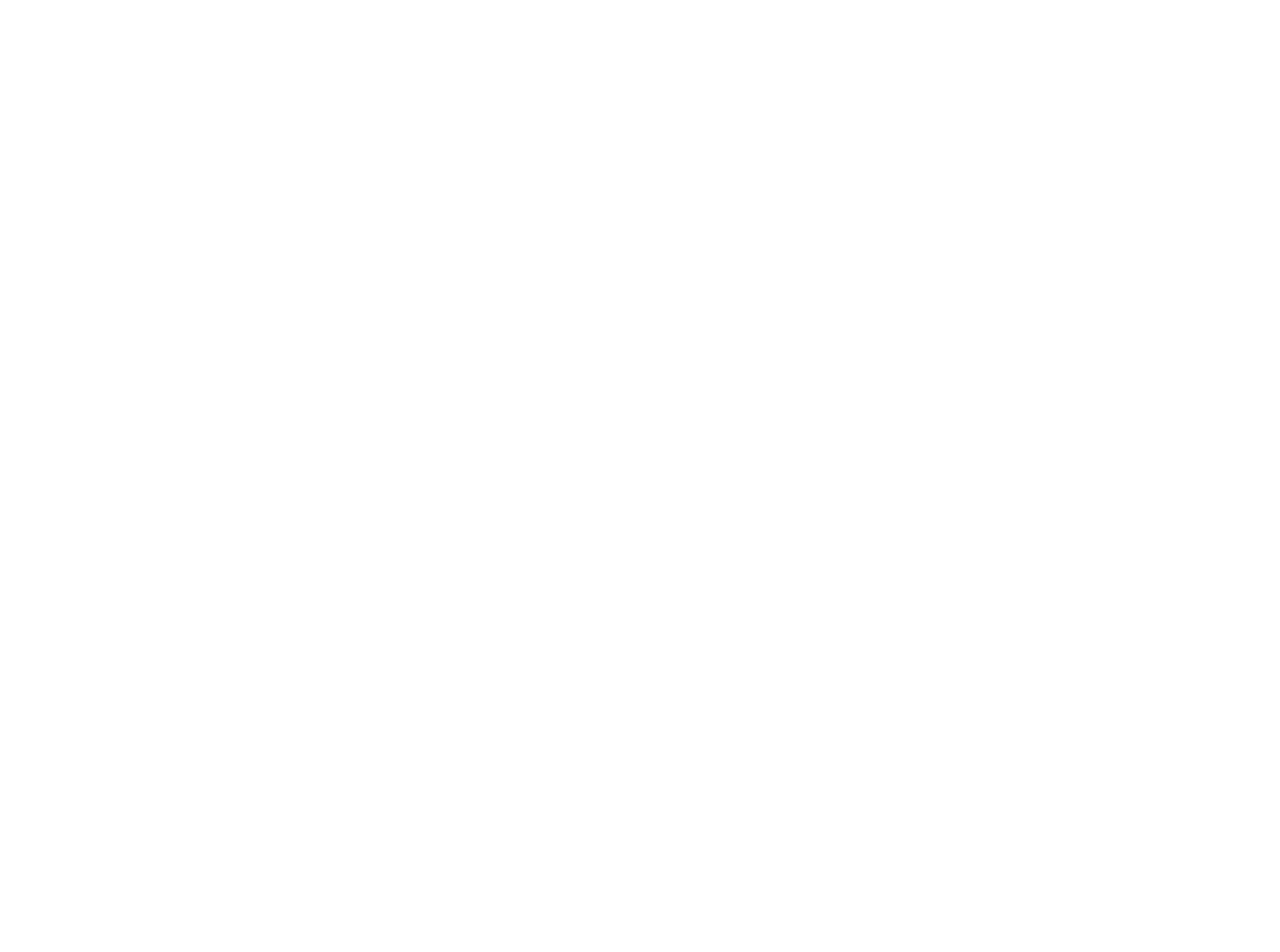
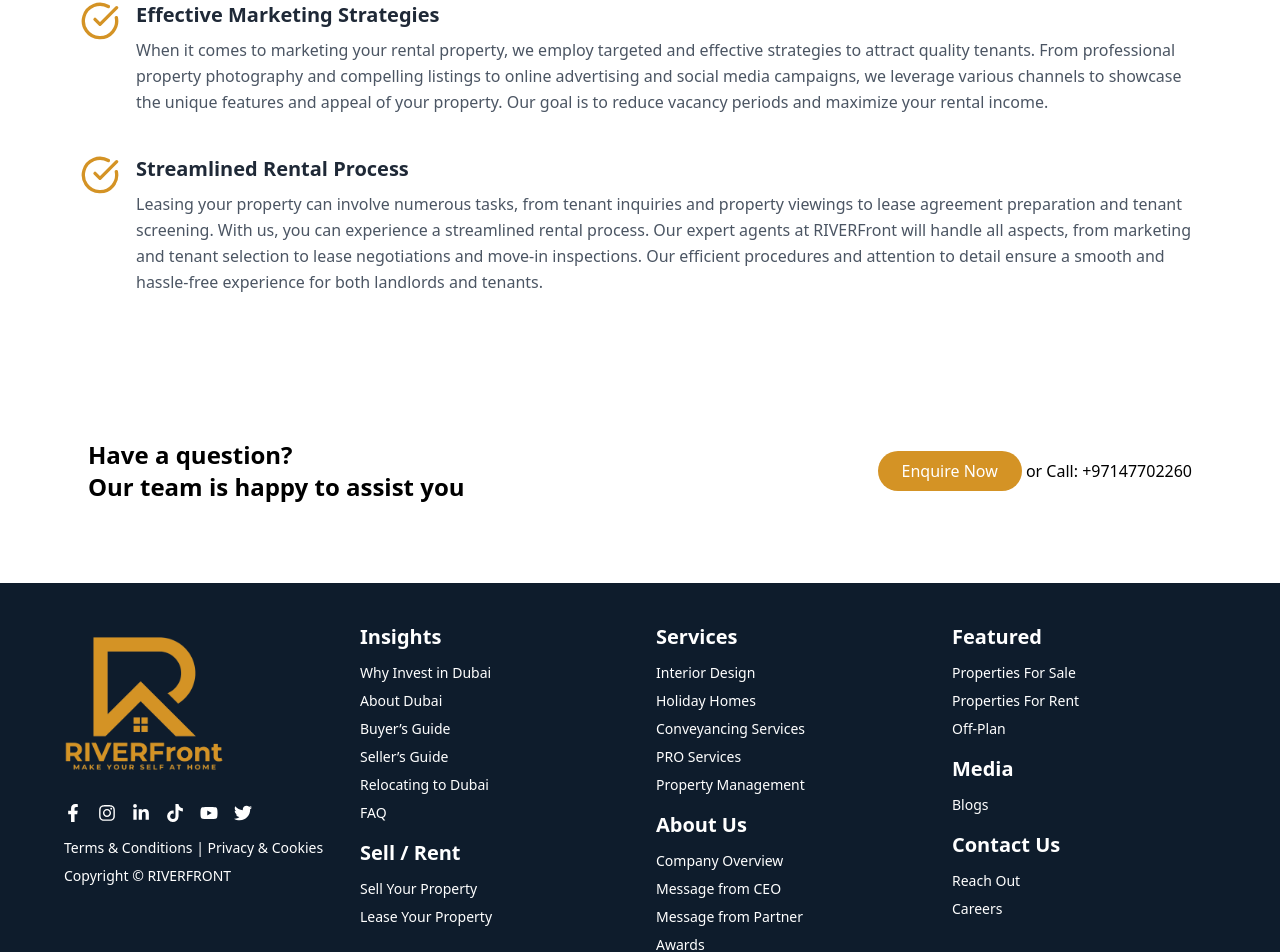
Before and after one commit to Chandan2812/riverfront, a React (Vite) app: page /sell/lease-property in a window 1280 px wide. Before the commit this address had no page. Shown: the part 579-1531 px from the top of the page. Before the commit the page ends 800 px from the top, so only its background shows below. Built offline with nearby package versions, Linux system fonts and the light colour scheme.

Commit message:
added sell section

```diff
--- a/src/App.tsx
+++ b/src/App.tsx
@@ -21,6 +21,8 @@ import BuyerGuide from './pages/Insights/BuyersGuide';
 import SellerGuide from './pages/Insights/SellersGuide';
 import Relocating from './pages/Insights/Relocating';
 import FAQSection from './pages/Insights/Faq';
+import SellProperty from './pages/buy/sell/SellProperty';
+import BuyProperty from './pages/buy/sell/BuyProperty';
 
 
 
@@ -43,12 +45,14 @@ function App() {
         <Route path="/forrentDetails/:title" element={<ForRentDetails/>} />
         <Route path="/OffplanPropertyCard" element={<OffplanPropertyCard/>} />
         <Route path="/offplan/:projectName" element={<OffPlanDetails/>} />
-        <Route path="insights/why-invest-in-dubai" element={<WhyInvest/>} />
-        <Route path="insights/About-Dubai" element={<AboutDubai/>} />
-        <Route path="insights/buyers-guide" element={<BuyerGuide/>} />
-        <Route path="insights/sellers-guide" element={<SellerGuide/>} />
-        <Route path="insights/relocating-to-dubai" element={<Relocating/>} />
-        <Route path="insights/faq" element={<FAQSection/>} />
+        <Route path="/insights/why-invest-in-dubai" element={<WhyInvest/>} />
+        <Route path="/insights/About-Dubai" element={<AboutDubai/>} />
+        <Route path="/insights/buyers-guide" element={<BuyerGuide/>} />
+        <Route path="/insights/sellers-guide" element={<SellerGuide/>} />
+        <Route path="/insights/relocating-to-dubai" element={<Relocating/>} />
+        <Route path="/insights/faq" element={<FAQSection/>} />
+        <Route path="/sell/sell-property" element={<SellProperty/>} />
+        <Route path="/sell/lease-property" element={<BuyProperty/>} />
       </Routes>
     </Router>
   );
--- a/src/components/footer.tsx
+++ b/src/components/footer.tsx
@@ -40,10 +40,11 @@ const Footer = () => {
     {
       title: "Services",
       links: [
-        { label: "Interior Design", path: "#" },
-        { label: "Conveyancing Services", path: "#" },
-        { label: "PRO Services", path: "#" },
-        { label: "Property Management", path: "#" },
+        { label: "Interior Design", path: "/ServicesSection#interior_design" },
+        { label: "Holiday Homes", path: "/ServicesSection#holiday_homes" },
+        { label: "Conveyancing Services", path: "/ServicesSection#real_estate" },
+        { label: "PRO Services", path: "/ServicesSection#pro_services" },
+        { label: "Property Management", path: "/ServicesSection#property_management" },
       ],
     },
     {
@@ -52,17 +53,15 @@ const Footer = () => {
         { label: "Company Overview", path: "#" },
         { label: "Message from CEO", path: "#" },
         { label: "Message from Partner", path: "#" },
-        { label: "Awards", path: "#" },
+        { label: "Awards", path: "/awards" },
       ],
     },
     {
       title: "Featured",
       links: [
-        { label: "Off-Plan", path: "#" },
-        { label: "Resale", path: "#" },
-        { label: "Rental", path: "#" },
-        { label: "Communities", path: "#" },
-        { label: "Developers", path: "#" },
+        { label: "Properties For Sale", path: "/forsale" },
+        { label: "Properites For Rent", path: "/forrent" },
+        { label: "Off-Plan", path: "/OffplanPropertyCard" },
       ],
     },
     {
@@ -72,8 +71,8 @@ const Footer = () => {
     {
       title: "Contact Us",
       links: [
-        { label: "Reach Out", path: "#" },
-        { label: "Careers", path: "#" },
+        { label: "Reach Out", path: "/contact" },
+        { label: "Careers", path: "/career" },
       ],
     },
   ];
@@ -200,24 +199,19 @@ const Footer = () => {
           <h3 className="font-semibold text-xl mb-3">Services</h3>
           <ul className="space-y-2 text-sm mb-4">
           <li>
-              <a href="#" className="hover:underline">
-                Interior Design
-              </a>
+    <a href="/ServicesSection#interior_design" className="hover:underline">Interior Design</a>
   </li>
   <li>
-              <a href="#" className="hover:underline">
-                Conveyancing Services
-              </a>
+    <a href="/ServicesSection#holiday_homes" className="hover:underline">Holiday Homes</a>
   </li>
   <li>
-              <a href="#" className="hover:underline">
-                PRO Services
-              </a>
+    <a href="/ServicesSection#real_estate" className="hover:underline">Conveyancing Services</a>
   </li>
   <li>
-              <a href="#" className="hover:underline">
-                Property Management
-              </a>
+    <a href="/ServicesSection#pro_services" className="hover:underline">PRO Services</a>
+  </li>
+  <li>
+    <a href="/ServicesSection#property_management" className="hover:underline">Property Management</a>
   </li>
           </ul>
           <h3 className="font-semibold text-xl mt-4 mb-3">About Us</h3>
@@ -238,7 +232,7 @@ const Footer = () => {
               </a>
             </li>
             <li>
-              <a href="#" className="hover:underline">
+              <a href="awards" className="hover:underline">
                 Awards
               </a>
             </li>
@@ -250,28 +244,18 @@ const Footer = () => {
           <h3 className="font-semibold text-xl mb-3">Featured</h3>
           <ul className="space-y-2 text-sm mb-4">
             <li>
-              <a href="#" className="hover:underline">
-                Off-Plan
+              <a href="/forsale" className="hover:underline">
+                Properties For Sale
               </a>
             </li>
             <li>
-              <a href="#" className="hover:underline">
-                Resale
+              <a href="/forrent" className="hover:underline">
+                Properties For Rent
               </a>
             </li>
             <li>
-              <a href="#" className="hover:underline">
-                Rental
-              </a>
-            </li>
-            <li>
-              <a href="#" className="hover:underline">
-                Communities
-              </a>
-            </li>
-            <li>
-              <a href="#" className="hover:underline">
-                Developers
+              <a href="/OffplanPropertyCard" className="hover:underline">
+              Off-Plan
               </a>
             </li>
           </ul>
@@ -286,12 +270,12 @@ const Footer = () => {
           <h3 className="font-semibold text-xl mt-4 mb-3">Contact Us</h3>
           <ul className="space-y-2 text-sm">
             <li>
-              <a href="#" className="hover:underline">
+              <a href="/contact" className="hover:underline">
                 Reach Out
               </a>
             </li>
             <li>
-              <a href="#" className="hover:underline">
+              <a href="/career" className="hover:underline">
                 Careers
               </a>
             </li>
--- /dev/null
+++ b/src/pages/buy/sell/BuyProperty.tsx
@@ -0,0 +1,82 @@
+import { CheckCircle } from "lucide-react";
+import Navbar from "../../../components/nav";
+import { useEffect, useState } from "react";
+import Footer from "../../../components/footer";
+import SubmitDetailsModal from "../../../components/EnquireNow";
+
+const BuyProperty = () => {
+
+    useEffect(() => {
+        window.scrollTo({ top: 0, behavior: "smooth" });
+      }, []);
+
+
+      const [isModalOpen, setIsModalOpen] = useState(false);
+
+          const openModal = () => setIsModalOpen(true);
+          const closeModal = () => setIsModalOpen(false);
+  const features = [
+    {
+      title: "Extensive Tenant Network",
+      description:
+        "Leasing your property with us gives you access to our extensive network of prospective tenants. We have a wide pool of qualified renters actively seeking properties, allowing us to match your property with the right tenant quickly and efficiently. Our comprehensive screening process ensures that only reliable and responsible individuals are considered for your property.",
+    },
+    {
+      title: "Expert Market Knowledge",
+      description:
+        "We have a deep understanding of the local rental market. We stay updated on rental trends, pricing dynamics, and legal requirements, allowing us to provide accurate and informed advice. With our expertise, we can help you determine the optimal rental rate, negotiate favorable lease terms, and ensure compliance with relevant regulations, giving you peace of mind.",
+    },
+    {
+      title: "Effective Marketing Strategies",
+      description:
+        "When it comes to marketing your rental property, we employ targeted and effective strategies to attract quality tenants. From professional property photography and compelling listings to online advertising and social media campaigns, we leverage various channels to showcase the unique features and appeal of your property. Our goal is to reduce vacancy periods and maximize your rental income.",
+    },
+    {
+        title: "Streamlined Rental Process",
+        description:
+          "Leasing your property can involve numerous tasks, from tenant inquiries and property viewings to lease agreement preparation and tenant screening. With us, you can experience a streamlined rental process. Our expert agents at RIVERFront will handle all aspects, from marketing and tenant selection to lease negotiations and move-in inspections. Our efficient procedures and attention to detail ensure a smooth and hassle-free experience for both landlords and tenants.",
+      },
+  ];
+
+  return (
+    <div>
+        <div className="mb-24 md:mb-32">
+        <Navbar />
+      </div>
+    <div className="px-4 py-10 md:py-16 max-w-6xl mx-auto">
+      <h2 className="text-3xl md:text-4xl font-semibold text-center mb-10 text-gray-800">
+      Why Lease Your Property With Us?
+      </h2>
+
+      <div className="space-y-10">
+        {features.map((item, index) => (
+          <div key={index} className="flex items-start gap-4">
+            <CheckCircle className="w-10 h-10 text-[var(--primary-color)] flex-shrink-0" />
+            <div>
+              <h3 className="text-xl font-semibold text-gray-800 mb-2">{item.title}</h3>
+              <p className="text-gray-600 leading-relaxed">{item.description}</p>
+            </div>
+          </div>
+        ))}
+      </div>
+    </div>
+    <section className="mx-auto w-full md:w-[90%] my-12 flex flex-col md:flex-row items-center justify-between gap-4 text-black px-6 py-8">
+  <h2 className="text-xl md:text-2xl text-center md:text-left font-semibold">
+  Have a question?
+    <br/>
+    <span className="text-xl md:text-2xl text-center md:text-left font-semibold"> Our team is happy to assist you</span>
+  </h2>
+  <div>
+  <button onClick={openModal} className="bg-[var(--primary-color)] hover:opacity-80 text-white px-6 py-2 rounded-full font-medium">
+    Enquire Now
+  </button>
+  <span>  or Call: +97147702260</span>
+  </div>
+</section>
+      <Footer />
+      <SubmitDetailsModal isOpen={isModalOpen} onClose={closeModal} />
+    </div>
+  );
+};
+
+export default BuyProperty;
--- /dev/null
+++ b/src/pages/buy/sell/SellProperty.tsx
@@ -0,0 +1,82 @@
+import { CheckCircle } from "lucide-react";
+import Navbar from "../../../components/nav";
+import { useEffect, useState } from "react";
+import Footer from "../../../components/footer";
+import SubmitDetailsModal from "../../../components/EnquireNow";
+
+const SellProperty = () => {
+
+    useEffect(() => {
+        window.scrollTo({ top: 0, behavior: "smooth" });
+      }, []);
+
+
+      const [isModalOpen, setIsModalOpen] = useState(false);
+
+          const openModal = () => setIsModalOpen(true);
+          const closeModal = () => setIsModalOpen(false);
+  const features = [
+    {
+      title: "Sell Expertise and Experience",
+      description:
+        "RIVERFront brings a wealth of expertise and experience to the table. Our team of skilled professionals understands the intricacies of the real estate market and has a deep understanding of current trends and pricing strategies. With our knowledge and guidance, you can confidently navigate the selling process and maximize the value of your property.",
+    },
+    {
+      title: "Extensive Network and Marketing Reach",
+      description:
+        "You gain access to our extensive network of potential buyers, investors, and contacts as we leverage our strong relationships and utilize a comprehensive marketing strategy to ensure maximum exposure for your property. From online listings and social media campaigns to traditional advertising channels, we leave no stone unturned in reaching qualified buyers.",
+    },
+    {
+      title: "Tailored Marketing Approach",
+      description:
+        "At RIVERFront, we believe that each property is unique, and therefore, we tailor our marketing approach to showcase its distinctive features and appeal to the target audience. Our team crafts compelling property descriptions, high-quality visuals, and virtual tours to highlight the selling points of your property. We work closely with you to understand your goals and create a personalized marketing strategy that sets your property apart from the competition.",
+    },
+    {
+        title: "Seamless Selling Process",
+        description:
+          "Selling a property can be a complex and time-consuming endeavor. However, with Unique Property by your side, you can expect a seamless selling process. We handle all aspects, from property valuations and negotiations to legal documentation and closing procedures. Our dedicated team is committed to providing you with a smooth and hassle-free experience, ensuring that you can focus on your next chapter while we take care of the details.",
+      },
+  ];
+
+  return (
+    <div>
+        <div className="mb-24 md:mb-32">
+        <Navbar />
+      </div>
+    <div className="px-4 py-10 md:py-16 max-w-6xl mx-auto">
+      <h2 className="text-3xl md:text-4xl font-semibold text-center mb-10 text-gray-800">
+        Why Sell Your Property With Us?
+      </h2>
+
+      <div className="space-y-10">
+        {features.map((item, index) => (
+          <div key={index} className="flex items-start gap-4">
+            <CheckCircle className="w-10 h-10 text-[var(--primary-color)] flex-shrink-0" />
+            <div>
+              <h3 className="text-xl font-semibold text-gray-800 mb-2">{item.title}</h3>
+              <p className="text-gray-600 leading-relaxed">{item.description}</p>
+            </div>
+          </div>
+        ))}
+      </div>
+    </div>
+    <section className="mx-auto w-full md:w-[90%] my-12 flex flex-col md:flex-row items-center justify-between gap-4 text-black px-6 py-8">
+  <h2 className="text-xl md:text-2xl text-center md:text-left font-semibold">
+  Have a question?
+    <br/>
+    <span className="text-xl md:text-2xl text-center md:text-left font-semibold"> Our team is happy to assist you</span>
+  </h2>
+  <div>
+  <button onClick={openModal} className="bg-[var(--primary-color)] hover:opacity-80 text-white px-6 py-2 rounded-full font-medium">
+    Enquire Now
+  </button>
+  <span>  or Call: +97147702260</span>
+  </div>
+</section>
+      <Footer />
+      <SubmitDetailsModal isOpen={isModalOpen} onClose={closeModal} />
+    </div>
+  );
+};
+
+export default SellProperty;
```
Also changed, not shown: src/pages/Services.tsx (+21 -0 lines). Lines whose indentation alone changed are shown as unchanged.
